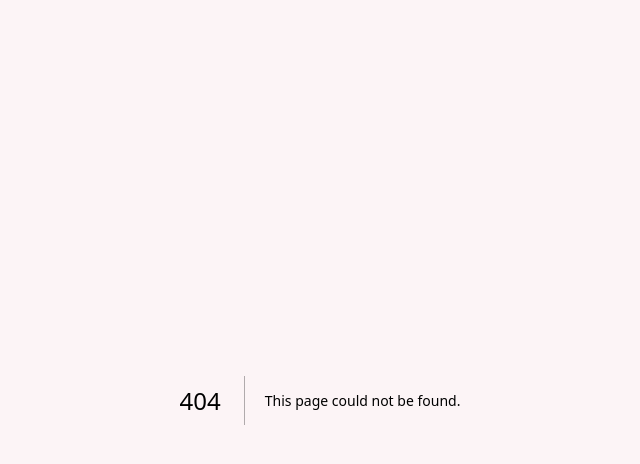
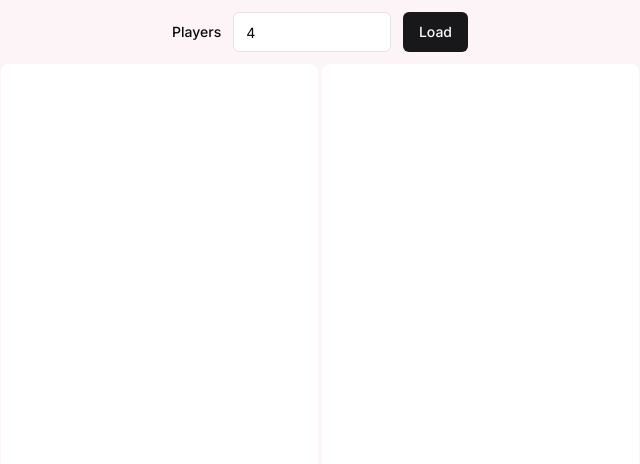
Before and after one commit to vantezzen/patchnotes, a Next.js app: page /multi in a window 1280 px wide. Before the commit this address had no page. Shown: the top 464 px of the page, without its empty margins (320-960 px from the left). Built offline with nearby package versions, Linux system fonts and the light colour scheme.

Commit message:
Add multi-user test page

```diff
--- /dev/null
+++ b/src/app/multi/page.tsx
@@ -0,0 +1,49 @@
+"use client";
+import { Button } from "@/components/ui/button";
+import { Input } from "@/components/ui/input";
+import { Label } from "@/components/ui/label";
+import React from "react";
+import { useUpdate } from "react-use";
+
+const DELAY_BETWEEN_LOAD_MS = 5000;
+
+function MultiPage() {
+  const [amount, setAmount] = React.useState(4);
+  const [loadStart, setLoadStart] = React.useState(() => new Date().getTime());
+
+  const update = useUpdate();
+  React.useEffect(() => {
+    const interval = setInterval(update, 1000);
+    return () => clearInterval(interval);
+  }, []);
+
+  return (
+    <div>
+      <div className="flex items-center p-3 mx-auto max-w-xs gap-3">
+        <Label>Players</Label>
+        <Input
+          type="number"
+          value={amount}
+          onChange={(e) => setAmount(parseInt(e.target.value))}
+        />
+
+        <Button onClick={() => setLoadStart(Date.now())}>Load</Button>
+      </div>
+
+      <div className="flex gap-1 h-[90vh]">
+        {Array.from({ length: amount }).map((_, i) => (
+          <div
+            key={i}
+            className="flex items-center justify-center h-full bg-card rounded-lg w-full p-6"
+          >
+            {loadStart + DELAY_BETWEEN_LOAD_MS * i < Date.now() && (
+              <iframe src="/game/cf3g" className="w-full h-full" />
+            )}
+          </div>
+        ))}
+      </div>
+    </div>
+  );
+}
+
+export default MultiPage;
```
